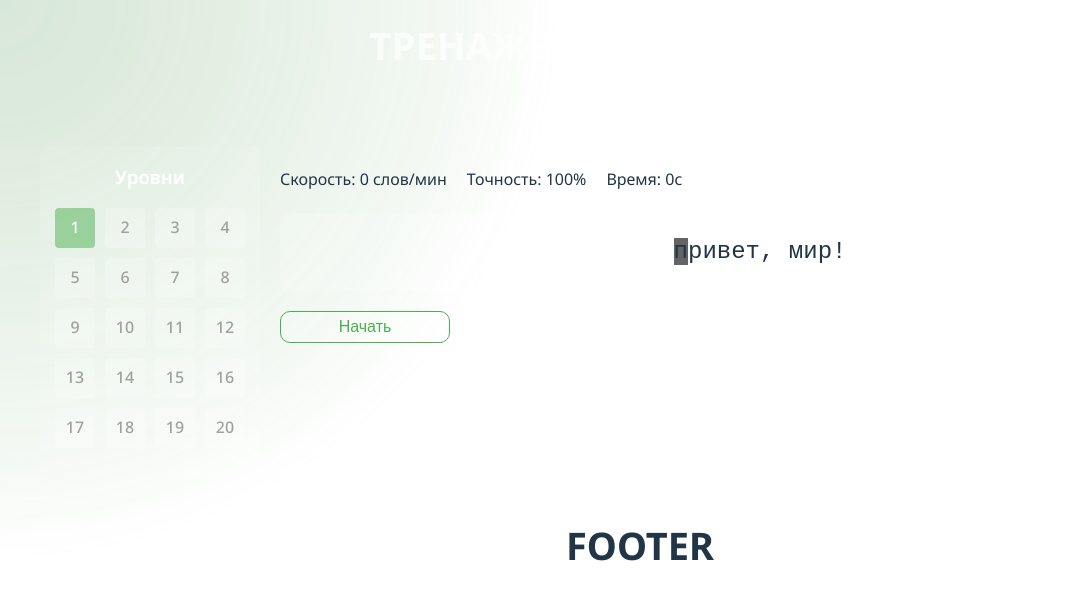
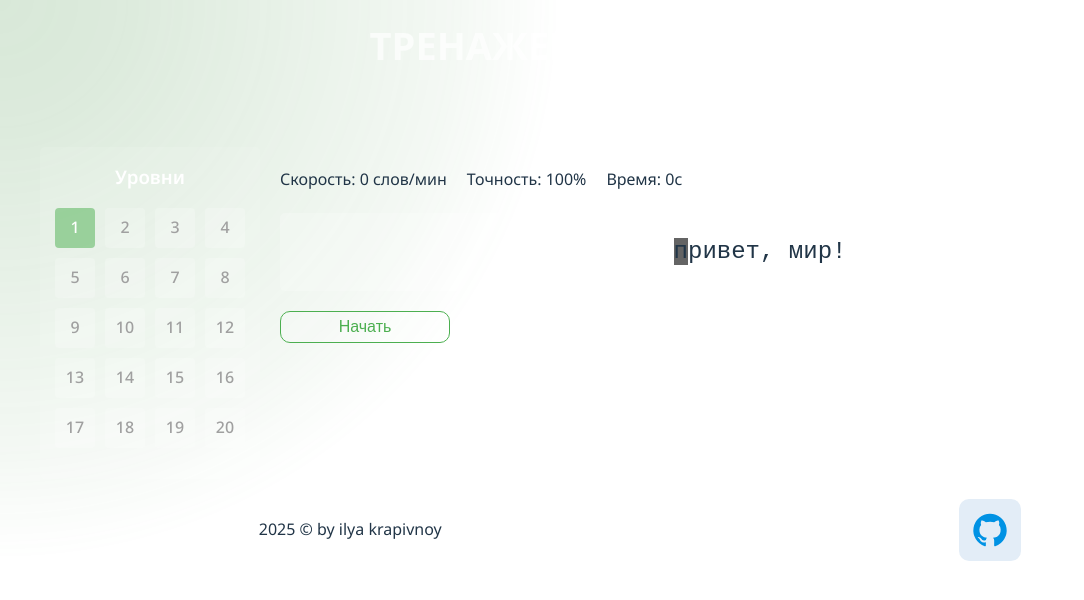
Before and after one commit to IlyaKrapivnoy/blind-typing-app, a Vue app: page /level/1 in a window 1280 px wide. Shown: the top 600 px of the page, without its empty margins (0-1084 px from the left). Built offline with nearby package versions, Linux system fonts and the light colour scheme.

Commit message:
feat: add github button

```diff
--- a/src/components/partials/Footer.vue
+++ b/src/components/partials/Footer.vue
@@ -1,7 +1,20 @@
 <template>
-  <h1>Footer</h1>
+  <div class="wrapper">
+    {{ currentYear }} © by ilya krapivnoy
+    <GitHubButton />
+  </div>
 </template>
 
-<script setup></script>
+<script setup>
+import GitHubButton from "./GitHubButton.vue";
 
-<style scoped></style>
+const currentYear = new Date().getFullYear();
+</script>
+
+<style scoped>
+.wrapper {
+  display: flex;
+  justify-content: space-around;
+  align-items: center;
+}
+</style>
--- /dev/null
+++ b/src/components/partials/GitHubButton.vue
@@ -0,0 +1,54 @@
+<template>
+  <button class="btn" @click="openGitHub" aria-label="Visit GitHub">
+    <svg
+      id="github"
+      viewBox="0 0 24 24"
+      data-name="Layer 1"
+      xmlns="http://www.w3.org/2000/svg"
+      fill="#0092E4"
+      height="40"
+      width="40"
+    >
+      <path
+        d="M12,2.2467A10.00042,10.00042,0,0,0,8.83752,21.73419c.5.08752.6875-.21247.6875-.475,0-.23749-.01251-1.025-.01251-1.86249C7,19.85919,6.35,18.78423,6.15,18.22173A3.636,3.636,0,0,0,5.125,16.8092c-.35-.1875-.85-.65-.01251-.66248A2.00117,2.00117,0,0,1,6.65,17.17169a2.13742,2.13742,0,0,0,2.91248.825A2.10376,2.10376,0,0,1,10.2,16.65923c-2.225-.25-4.55-1.11254-4.55-4.9375a3.89187,3.89187,0,0,1,1.025-2.6875,3.59373,3.59373,0,0,1,.1-2.65s.83747-.26251,2.75,1.025a9.42747,9.42747,0,0,1,5,0c1.91248-1.3,2.75-1.025,2.75-1.025a3.59323,3.59323,0,0,1,.1,2.65,3.869,3.869,0,0,1,1.025,2.6875c0,3.83747-2.33752,4.6875-4.5625,4.9375a2.36814,2.36814,0,0,1,.675,1.85c0,1.33752-.01251,2.41248-.01251,2.75,0,.26251.1875.575.6875.475A10.0053,10.0053,0,0,0,12,2.2467Z"
+      ></path>
+    </svg>
+  </button>
+</template>
+
+<script setup>
+function openGitHub() {
+  window.open(
+    "https://github.com/IlyaKrapivnoy",
+    "_blank",
+    "noopener,noreferrer"
+  );
+}
+</script>
+
+<style scoped>
+.btn {
+  display: grid;
+  place-items: center;
+  background: #e3edf7;
+  padding: 10px;
+  border-radius: 10px;
+  border: 1px solid rgba(0, 0, 0, 0);
+  cursor: pointer;
+  transition: transform 0.5s;
+}
+
+.btn:hover {
+  border: 1px solid rgba(0, 0, 0, 0.1);
+  transform: translateY(0.5em);
+}
+
+.btn svg {
+  transition: transform 0.5s;
+}
+
+.btn:hover svg {
+  transform: scale(0.9) rotate(360deg);
+  fill: #333333;
+}
+</style>
```
